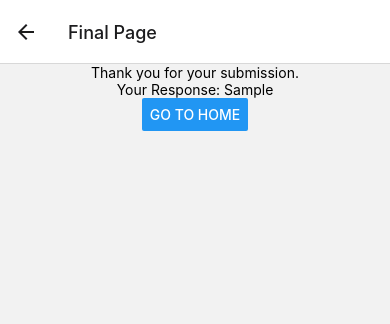
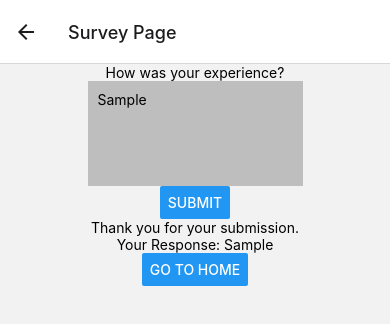
Before and after one commit to lwolbrink23/Quiz-App, a React Native app in the folder portfolio/: screen /Survey in a window 390 px wide. Both pictures are taken after typing "Sample" into the empty fields and a click on the button "SUBMIT". Shown: the top 324 px of the page. Built offline with nearby package versions, Linux system fonts and the light colour scheme.

Commit message:
fixing app / updating README

```diff
--- a/portfolio/App.js
+++ b/portfolio/App.js
@@ -5,7 +5,6 @@ import { StyleSheet, Text, View } from 'react-native';
 import Summary from "./components/Summary";
 import Home from "./components/Home";
 import Survey from "./components/Survey";
-import FinalPage from "./components/FinalPage";
 
 const Stack = createNativeStackNavigator();
 
@@ -17,7 +16,6 @@ export default function App() {
         <Stack.Screen name="Question" component={Question} options={{ title: 'Question Page' }} />
         <Stack.Screen name="Summary" component={Summary} options={{ title: 'Summary Page' }} />
         <Stack.Screen name="Survey" component={Survey} options={{ title: 'Survey Page' }} />
-        <Stack.Screen name="FinalPage" component={FinalPage} options={{ title: 'Final Page' }} />
       </Stack.Navigator>
     </NavigationContainer>
   );
--- a/portfolio/components/FinalPage.jsx
+++ /dev/null
@@ -1,18 +0,0 @@
-import { Text, View, Button } from 'react-native';
-
-
-export default function FinalPage({ navigation, route }){
-    const { value } = route.params;
-
-    function goHome() {
-        navigation.navigate("Home")
-    }
-
-    return (
-        <View style={{alignItems: 'center'}}>
-            <Text>Thank you for your submission.</Text>
-            <Text>Your Response: {value}</Text>
-            <Button title="Go to Home" onPress={goHome}></Button>
-      </View>
-    )
-}
--- a/portfolio/components/Question.jsx
+++ b/portfolio/components/Question.jsx
@@ -84,11 +84,12 @@ export default function Question({ navigation, route }){
 
     return(
         <View>
+        <View style={{alignItems: 'center'}}>
         <Text>{firstName} {lastName}'s Quiz</Text>
         <Text style={{ fontSize: 18, fontWeight: "bold" }}>
           {currentQuestion?.prompt}
         </Text>
-
+        </View>
         <View style={{flex: 1, justifyContent: 'center'}}>
 
           <ButtonGroup
--- a/portfolio/components/Survey.jsx
+++ b/portfolio/components/Survey.jsx
@@ -4,9 +4,14 @@ import { useState } from 'react'
 export default function Survey({ navigation }){
 
     const [value, setValue] = useState('')
+    const [submitted, setSubmitted] = useState(false)
 
-    function toFinalPage() {
-        navigation.navigate("FinalPage", { value })
+    function showResponse() {
+        setSubmitted(true)
+    }
+
+    function goHome() {
+        navigation.navigate("Home")
     }
 
     return (
@@ -21,7 +26,14 @@ export default function Survey({ navigation }){
             style={{padding: 10, backgroundColor:"#bebebe" }}
             placeholder='type here'
             />
-            <Button title="Submit" onPress={toFinalPage}></Button>
+            <Button title="Submit" onPress={showResponse}></Button>
+            {submitted && (
+                <View style={{alignItems: 'center'}}>
+                    <Text>Thank you for your submission.</Text>
+                    <Text>Your Response: {value}</Text>
+                    <Button title="Go to Home" onPress={goHome}></Button>
+                </View>
+            )}
       </View>
     )
 }
```
Also changed, not shown: 1 other file (tests, documents, lock files or other folders).
